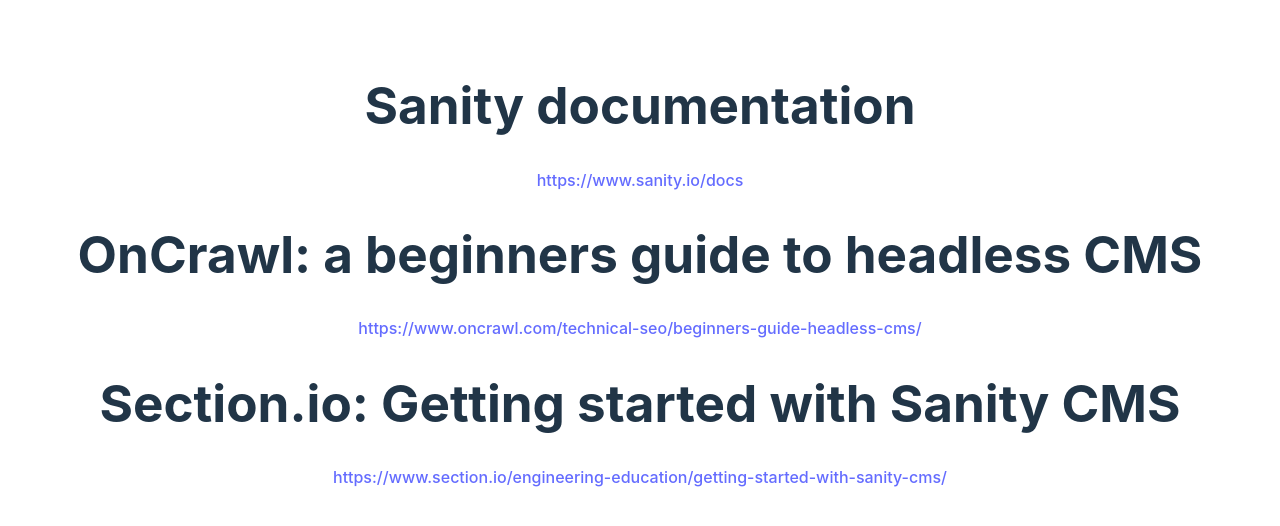
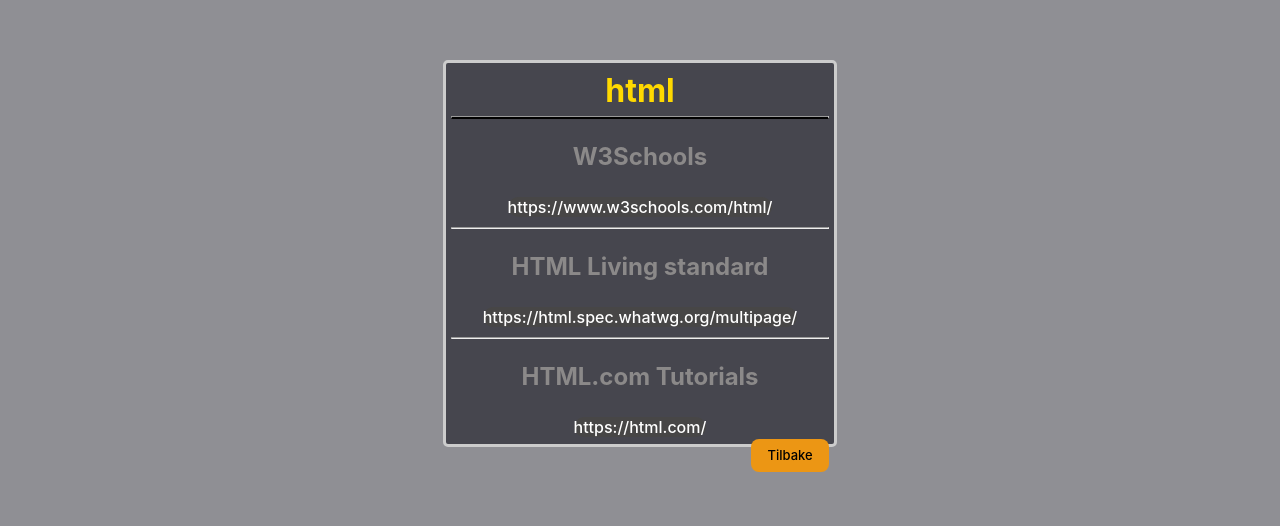
Before and after one commit to mrflexxi/uin23ak3_resourceapp_group20, a React (Vite) app: page /#/html in a window 1280 px wide. Before the commit this address led to /#/headless-cms. Shown: the part 134-660 px from the top of the page. Built offline with nearby package versions, Linux system fonts and the light colour scheme.

Commit message:
main update

```diff
--- a/src/pages/css.jsx
+++ b/src/pages/css.jsx
@@ -1,20 +1,35 @@
-import resources from '../assets/ressurser.js'
+import resources from '../assets/ressurser.js';
 
-export default function Css(){
+export default function Css() {
+
+    const handleGoBack = () => {
+        window.history.back(); // Gå tilbake til forrige side i nettleserhistorikken
+    };
+
+    // Finn tittelen til HTML-kategorien
+    const htmlCategory = resources.find(resource => resource.category === 'css');
+    const htmlTitle = htmlCategory ? htmlCategory.category : 'css'; // Default tittel hvis kategorien ikke er funnet
 
     // Filtrerer gjennom alle mulige ressurser via. category og spytter ut tittel og url.
     const cssUrls = resources
-    .filter(resource => resource.category === 'css')
-    .map(resource => ({ title: resource.title, url: resource.url }))
+        .filter(resource => resource.category === 'css')
+        .map(resource => ({ title: resource.title, url: resource.url }));
 
-    return(
-        <div>
+    return (
+        <div className="resource">
+            <h1 style={{ textDecoration: 'none' }}>{htmlTitle}</h1> {/* Tittel for HTML-kategorien uten understrek */}
+            <hr style={{ borderBottom: '2px solid #000' }} /> {/* Tykk linje under tittelen */}
+
             {cssUrls.map((cssUrl, index) => (
                 <div key={index}>
-                    <h1>{cssUrl.title}</h1>
+                    <h2>{cssUrl.title}</h2> {/* Tittel for hver ressurs */}
                     <a href={cssUrl.url}>{cssUrl.url}</a>
+                    {index !== cssUrls.length - 1 && <hr />} {/* Legg til linje etter hver ressurs, unntatt den siste */}
                 </div>
-        ))}
+            ))}
+            <button onClick={handleGoBack} style={{ float: 'right' }}>Tilbake</button>
         </div>
+
     )
+
 }
--- a/src/pages/headless.jsx
+++ b/src/pages/headless.jsx
@@ -1,6 +1,14 @@
 import resources from '../assets/ressurser.js'
 
 export default function Headless(){
+
+    const handleGoBack = () => {
+        window.history.back(); // Gå tilbake til forrige side i nettleserhistorikken
+    };
+
+    // Finn tittelen til HTML-kategorien
+    const htmlCategory = resources.find(resource => resource.category === 'headless-cms');
+    const htmlTitle = htmlCategory ? htmlCategory.category : 'headless-cms'; // Default tittel hvis kategorien ikke er funnet
 
     // Filtrerer gjennom alle mulige ressurser via. category og spytter ut tittel og url.
     const headlessUrls = resources
@@ -8,13 +16,18 @@
     .map(resource => ({ title: resource.title, url: resource.url }))
 
     return(
-        <div>
+        <div className="resource">
+            <h1 style={{ textDecoration: 'none' }}>{htmlTitle}</h1> {/* Tittel for HTML-kategorien uten understrek */}
+            <hr style={{ borderBottom: '2px solid #000' }} /> {/* Tykk linje under tittelen */}
+
             {headlessUrls.map((headlessUrl, index) => (
                 <div key={index}>
-                    <h1>{headlessUrl.title}</h1>
+                    <h2>{headlessUrl.title}</h2>
                     <a href={headlessUrl.url}>{headlessUrl.url}</a>
+                    {index !== headlessUrls.length - 1 && <hr />} {/* Legg til linje etter hver ressurs, unntatt den siste */}
                 </div>
         ))}
-        </div>
-    )
+            <button onClick={handleGoBack} style={{ float: 'right' }}>Tilbake</button>
+        </div>
+    )
 }
--- a/src/pages/home.jsx
+++ b/src/pages/home.jsx
@@ -1,5 +1,6 @@
 import { NavLink } from "react-router-dom";
 import resources from '../assets/ressurser.js'
+import '../styles/main.scss'; // Importerer shared.scss
 
 export default function Home(){
 
@@ -8,7 +9,8 @@
     const categories = Array.from(new Set(resources?.map(resource => resource.category)))
     const renderCategories = ()=>{
         return categories.map((category, index) => (
-            <NavLink key={category} to={`/${category}`}>{category}</NavLink>
+            <NavLink key={category} to={`/${category}`} className="Home">{category}</NavLink> // Legger til klassenavn for å aktivere stilene for Home-komponenten
+
         ))
     }
 
@@ -24,5 +26,5 @@
                 </div>
             </div>
         </>
-        )
+    )
 }
--- a/src/pages/html.jsx
+++ b/src/pages/html.jsx
@@ -1,20 +1,32 @@
-import resources from '../assets/ressurser.js'
+import resources from '../assets/ressurser.js';
 
 export default function Html(){
 
-    // Filtrerer gjennom alle mulige ressurser via. category og spytter ut tittel og url.
+    const handleGoBack = () => {
+        window.history.back(); // Gå tilbake til forrige side i nettleserhistorikken
+    };
+
+    // Finn tittelen til HTML-kategorien
+    const htmlCategory = resources.find(resource => resource.category === 'html');
+    const htmlTitle = htmlCategory ? htmlCategory.category : 'HTML'; // Default tittel hvis kategorien ikke er funnet
+
+    // Filtrer ressurser basert på kategorien 'html'
     const htmlUrls = resources
     .filter(resource => resource.category === 'html')
-    .map(resource => ({ title: resource.title, url: resource.url }))
+    .map(resource => ({ title: resource.title, url: resource.url }));
 
     return(
-        <div>
+        <div className="resource">
+            <h1 style={{ textDecoration: 'none' }}>{htmlTitle}</h1> {/* Tittel for HTML-kategorien uten understrek */}
+            <hr style={{ borderBottom: '2px solid #000' }} /> {/* Tykk linje under tittelen */}
             {htmlUrls.map((htmlUrl, index) => (
                 <div key={index}>
-                    <h1>{htmlUrl.title}</h1>
+                    <h2>{htmlUrl.title}</h2> {/* Tittel for hver ressurs */}
                     <a href={htmlUrl.url}>{htmlUrl.url}</a>
+                    {index !== htmlUrls.length - 1 && <hr />} {/* Legg til linje etter hver ressurs, unntatt den siste */}
                 </div>
-        ))}
+            ))}
+            <button onClick={handleGoBack} style={{ float: 'right' }}>Tilbake</button>
         </div>
-    )
+    );
 }
--- a/src/pages/javascript.jsx
+++ b/src/pages/javascript.jsx
@@ -1,6 +1,15 @@
 import resources from '../assets/ressurser.js'
 
 export default function Javascript(){
+
+    const handleGoBack = () => {
+        window.history.back(); // Gå tilbake til forrige side i nettleserhistorikken
+    };
+
+    // Finn tittelen til javascript-kategorien
+    const htmlCategory = resources.find(resource => resource.category === 'javascript');
+    const htmlTitle = htmlCategory ? htmlCategory.category : 'javascript'; // Default tittel hvis kategorien ikke er funnet
+
 
     // Filtrerer gjennom alle mulige ressurser via. category og spytter ut tittel og url.
     const jsUrls = resources
@@ -8,13 +17,18 @@
     .map(resource => ({ title: resource.title, url: resource.url }))
 
     return(
-        <div>
+        <div className="resource">
+            <h1 style={{ textDecoration: 'none' }}>{htmlTitle}</h1> {/* Tittel for HTML-kategorien uten understrek */}
+            <hr style={{ borderBottom: '2px solid #000' }} /> {/* Tykk linje under tittelen */}
+
             {jsUrls.map((jsUrl, index) => (
                 <div key={index}>
-                    <h1>{jsUrl.title}</h1>
+                    <h2>{jsUrl.title}</h2> {/* Tittel for hver ressurs */}
                     <a href={jsUrl.url}>{jsUrl.url}</a>
+                    {index !== jsUrls.length - 1 && <hr />} {/* Legg til linje etter hver ressurs, unntatt den siste */}
                 </div>
         ))}
-        </div>
-    )
+        <button onClick={handleGoBack} style={{ float: 'right' }}>Tilbake</button>
+        </div>
+    )
 }
--- a/src/pages/react.jsx
+++ b/src/pages/react.jsx
@@ -2,19 +2,32 @@
 
 export default function React(){
 
-    // Filtrerer gjennom alle mulige ressurser via. category og spytter ut tittel og url.
+    const handleGoBack = () => {
+        window.history.back(); // Gå tilbake til forrige side i nettleserhistorikken
+    };
+
+     // Finn tittelen til HTML-kategorien
+     const htmlCategory = resources.find(resource => resource.category === 'react');
+     const htmlTitle = htmlCategory ? htmlCategory.category : 'react'; // Default tittel hvis kategorien ikke er funnet
+
+     // Filtrerer gjennom alle mulige ressurser via. category og spytter ut tittel og url.
     const reactUrls = resources
     .filter(resource => resource.category === 'react')
     .map(resource => ({ title: resource.title, url: resource.url }))
 
     return(
-        <div>
+        <div className="resource">
+            <h1 style={{ textDecoration: 'none' }}>{htmlTitle}</h1> {/* Tittel for HTML-kategorien uten understrek */}
+            <hr style={{ borderBottom: '2px solid #000' }} /> {/* Tykk linje under tittelen */}
+
             {reactUrls.map((reactUrl, index) => (
                 <div key={index}>
-                    <h1>{reactUrl.title}</h1>
+                    <h2>{reactUrl.title}</h2> {/* Tittel for hver ressurs */}
                     <a href={reactUrl.url}>{reactUrl.url}</a>
+                    {index !== reactUrls.length - 1 && <hr />} {/* Legg til linje etter hver ressurs, unntatt den siste */}
                 </div>
         ))}
-        </div>
-    )
+        <button onClick={handleGoBack} style={{ float: 'right' }}>Tilbake</button>
+        </div>
+    )
 }
--- a/src/styles/main.scss
+++ b/src/styles/main.scss
@@ -0,0 +1,113 @@
+// Definisjon av variabler
+$main-color: rgb(70, 70, 78);
+$link-color: white;
+$hover-color: #00b32d;
+
+.resource {
+  //display: grid;
+  //grid-template-columns: 1fr 1fr; /* To kolonner */
+  //grid-auto-rows: auto; /* Automatisk høyde basert på innhold */
+  border: 3px solid #ccc;
+  border-radius: 5px;
+  padding: 5px;
+  margin-bottom: 5px;
+  color: #8b8989;
+
+  background-color: $main-color;
+  padding-top: 10px;
+
+  h1 {
+    font-size: 2rem;
+    margin-bottom: 5px;
+    margin-top: 0.1px;
+    color: rgb(255, 217, 0);
+    text-decoration: underline;
+  }
+
+  a {
+    color: $link-color;
+    text-decoration: none;
+    margin: 2rem;
+    background-color: #474646;
+    justify-content: center;
+    border-radius: 1rem;
+    width: 22rem;
+
+    &:hover {
+      text-decoration: underline;
+      color: $hover-color;
+      transition: all 0.5s;
+
+    }
+  }
+  button {
+    //color: #00b32d;
+    background-color: #ec9614;
+    font-size: small;
+
+    &:hover {
+      background-color: black;
+      color: white;
+      transition: all 0.5s;
+      font-weight: bold;
+
+    }
+
+  }
+}
+
+// Felles stiler for navigasjon
+body {
+  background-color: rgb(143, 143, 148);
+}
+
+#container {
+  #nav-cont {
+    nav {
+      background-color: $main-color;
+      color: #ffffff;
+      display: flex;
+      border-radius: 22rem;
+      filter: drop-shadow(16px 20px 10px #2c2c2c);
+      padding: 2rem;
+
+      a.Home {
+        display: flex;
+        color: #ec9614;
+        list-style: none;
+        padding: 2rem;
+        margin: 1rem;
+        justify-content: space-between;
+        font-size: 2rem;
+
+        &:hover {
+          background-color: #969696;
+          color: rgb(32, 42, 173);
+          filter: drop-shadow(16px 7px 8px #2c2c2c);
+          border-radius: 15px;
+          transition: all 0.5s;
+        }
+      }
+    }
+  }
+}
+// Media queries for responsivitet
+@media only screen and (max-width: 768px) {
+  .resource {
+    width: 90%; // Tilpasser bredden til skjermstørrelsen
+    margin: 0 auto; // Sentrerer elementet
+    padding: 5px; // Reduserer padding for mindre enheter
+  }
+
+  h1 {
+    font-size: 1.5rem; // Reduserer fontstørrelse for mindre enheter
+  }
+
+  #container {
+    #nav-cont {
+      nav {
+        padding: 1rem; // Reduserer padding for mindre enheter
+      }
+    }
+  }
+}
```
